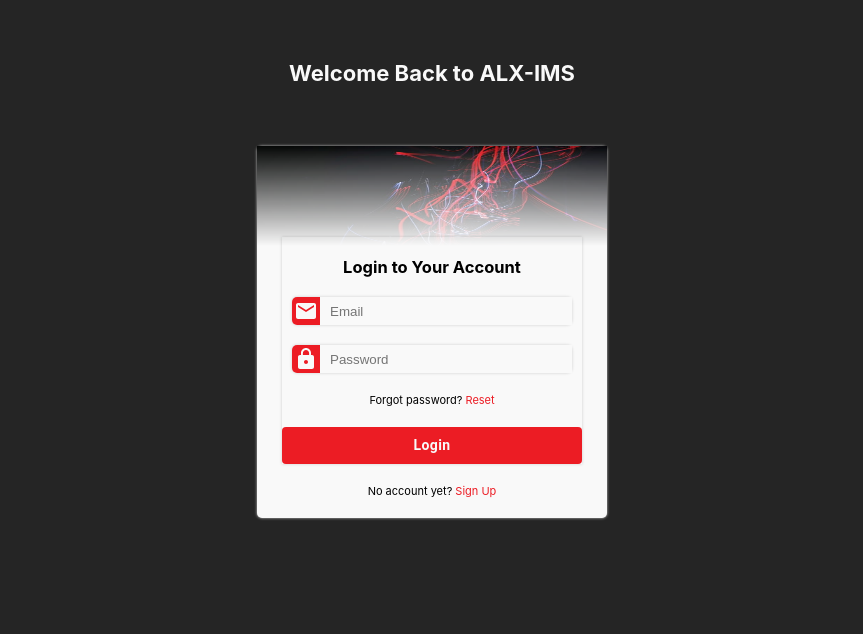
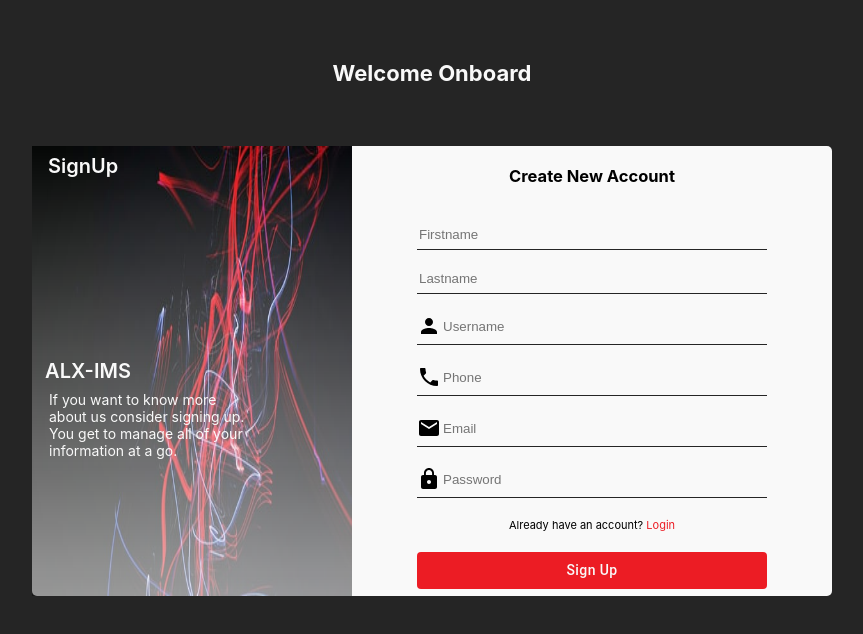
Before and after one commit to Arrotech/ALX-IMS-UI, a React (Create React App) app: page /sign-up in a window 1280 px wide. Shown: the top 634 px of the page, without its empty margins (208-1071 px from the left). Built offline with nearby package versions, Linux system fonts and the light colour scheme.

Commit message:
Feature (Create Account UI)
What does this pr do?

Have a new user able to create a new account.

Any screenshots?

Any related pivotal stories?

[Starts #175201957]

```diff
--- a/src/App.js
+++ b/src/App.js
@@ -1,11 +1,19 @@
 import React from 'react';
 import './App.css';
 import Login from './pages/Login'
+import SignUp from './pages/SignUp'
+import { BrowserRouter as Router, Swith, Route } from 'react-router-dom';
 
 function App() {
   return (
     <div className="app">
-      <Login/>
+      <Router>
+        <switch>
+          <Route path="/login"><Login /></Route>
+          <Route path="/sign-up"><SignUp /></Route>
+        </switch>
+      </Router>
+
     </div>
   );
 }
--- a/src/assets/css/Login.css
+++ b/src/assets/css/Login.css
@@ -30,9 +30,9 @@
     flex-direction: column;
     margin: 0 auto;
     width: 300px;
-    -moz-box-shadow: 0 0 3px #ccc;
-    -webkit-box-shadow: 0 0 3px #ccc;
-    box-shadow: 0 0 3px #ccc;
+    -moz-box-shadow: 0 0 8px #ccc;
+    -webkit-box-shadow: 0 0 8px #ccc;
+    box-shadow: 0 0 8px #ccc;
     margin-top: -12px;
 
 }
@@ -91,8 +91,8 @@
 
 .login__icon{
     padding: 2px;
-    background-color: #ec1c24;
-    color: #f9f9f9;
+    /* background-color: #000000;
+    color: #ec1c24; */
     border-top-left-radius: 5px;
     border-bottom-left-radius: 5px;
 }
@@ -106,6 +106,11 @@
     color: #ec1c24;
     cursor: pointer;
 }
+
+.login__link{
+    text-decoration: none;
+    color: #ec1c24;
+  }
 
 .login__btn{
     text-transform: inherit !important;
--- /dev/null
+++ b/src/assets/css/SignUp.css
@@ -0,0 +1,128 @@
+.signup{
+    font-size: 11px;
+}
+.signup>h1{
+    text-align: center;
+    color: #f9f9f9;
+    margin-top: 60px;
+}
+.signup__container{
+    display: flex;
+    margin: 0 auto;
+    background-color: #f9f9f9;
+    width: 800px;
+    height: 450px;
+    margin-top: 60px;
+    border-radius: 5px;
+}
+
+.signup__left{
+    flex: 0.4;
+    position: relative;
+}
+
+.signup__left>img{
+    height: 100%;
+    width: 100%;
+    mask-image: linear-gradient(to bottom, rgba(0,0,0,1), rgba(0,0,0,0.4));
+}
+
+.signup__topLeft {
+    position: absolute;
+    top: 8px;
+    left: 16px;
+    color: #f9f9f9;
+    font-size: 20px;
+    font-weight: 600;
+
+  }
+
+  .signup__link{
+    text-decoration: none;
+    color: #f9f9f9;
+  }
+
+  .signup__loginlink{
+    text-decoration: none;
+    color: #ec1c24;
+  }
+
+.signup__centered {
+    position: absolute;
+    top: 50%;
+    left: 56px;
+    transform: translate(-50%, -50%);
+    color: #f9f9f9;
+    font-size: 20px;
+    font-weight: 600;
+}
+
+.signup__centeredParagraph {
+    position: absolute;
+    top: 62%;
+    left: 118px;
+    transform: translate(-50%, -50%);
+    color: #f9f9f9;
+    font-size: 14px;
+}
+
+.signup__right{
+    flex: 0.6;
+}
+
+.signup__right>h2{
+    text-align: center;
+    margin-top: 20px;
+}
+
+.signup__card{
+    display: flex;
+    flex-direction: column;
+    margin: 0 auto;
+    width: 350px;
+}
+
+input{
+    width: 100%;
+    border: none;
+    background-color: #f9f9f9;
+}
+
+.signup__firstname{
+    margin-top: 40px;
+}
+
+.signup__firstname, .signup__lastname,
+.signup__username,
+.signup__phone,
+.signup__email,
+.signup__password{
+    display: flex;
+    margin-bottom: 20px;
+    border-bottom: 1px solid #252525;
+    padding-bottom: 6px;
+}
+
+input:focus{
+    outline: none;
+}
+
+.signup__account>p{
+    text-align: center;
+}
+
+.signup__account p span{
+    color: #ec1c24;
+    text-decoration: none;
+}
+
+.signup__btn{
+    margin-top: 20px !important;
+    background-color: #ec1c24 !important;
+    color: #f9f9f9 !important;
+    text-transform: inherit !important;
+}
+
+.signup__btn:hover{
+    mask-image: linear-gradient(to right, rgba(0,0,0,0.7), rgba(0,0,0,0.6));
+}
--- a/src/pages/Login.js
+++ b/src/pages/Login.js
@@ -4,6 +4,7 @@ import Logo from '../assets/img/logo.jpeg'
 import Button from '@material-ui/core/Button'
 import EmailIcon from '@material-ui/icons/Email';
 import LockIcon from '@material-ui/icons/Lock';
+import {Link} from 'react-router-dom';
 
 function Login() {
     return (
@@ -24,12 +25,12 @@ function Login() {
                         <input type="password" placeholder="Password" />
                     </div>
                     <div className="login__reset">
-                        <p>Forgot password? <span>Reset</span></p>
+                        <p>Forgot password? <span><Link className="login__link" to="/reset">Reset</Link></span></p>
                     </div>
                     <Button className="login__btn">Login</Button>
                 </div>
                 <div className="login__containerContent">
-                    <p>No account yet? <span>Sign Up</span></p>
+                    <p>No account yet? <span><Link className="login__link" to="/sign-up">Sign Up</Link></span></p>
                 </div>
             </div>
         </div>
--- /dev/null
+++ b/src/pages/SignUp.js
@@ -0,0 +1,61 @@
+import React from 'react'
+import '../assets/css/SignUp.css'
+import Logo from '../assets/img/logo.jpeg'
+import Button from '@material-ui/core/Button'
+import EmailIcon from '@material-ui/icons/Email';
+import LockIcon from '@material-ui/icons/Lock';
+import PhoneIcon from '@material-ui/icons/Phone';
+import PersonIcon from '@material-ui/icons/Person';
+import {Link} from 'react-router-dom';
+
+function SignUp() {
+    return (
+        <div className="signup">
+            <h1>Welcome Onboard</h1>
+            <div className="signup__container">
+                <div className="signup__left">
+                    <img src={Logo} alt="Signup Banner" />
+                    <div className="signup__topLeft"><Link className="signup__link" to="/sign-up">SignUp</Link></div>
+                    <div className="signup__centered">ALX-IMS</div>
+                    <div className="signup__centeredParagraph">
+                        <p>If you want to know more about us consider signing up.</p>
+                        <p>You get to manage all of your information at a go.</p>
+                        </div>
+                </div>
+                <div className="signup__right">
+                    <h2>Create New Account</h2>
+                    <div className="signup__card">
+                        <div className="signup__firstname">
+                            <input type="text" placeholder="Firstname" />
+                        </div>
+                        <div className="signup__lastname">
+                            <input type="text" placeholder="Lastname" />
+                        </div>
+                        <div className="signup__username">
+                            <PersonIcon />
+                            <input type="text" placeholder="Username" />
+                        </div>
+                        <div className="signup__phone">
+                            <PhoneIcon />
+                            <input type="text" placeholder="Phone" />
+                        </div>
+                        <div className="signup__email">
+                            <EmailIcon />
+                            <input type="text" placeholder="Email" />
+                        </div>
+                        <div className="signup__password">
+                            <LockIcon />
+                            <input type="password" placeholder="Password" />
+                        </div>
+                        <div className="signup__account">
+                            <p>Already have an account? <span><Link className="signup__loginlink" to="/login">Login</Link></span></p>
+                        </div>
+                        <Button className="signup__btn">Sign Up</Button>
+                    </div>
+                </div>
+            </div>
+        </div>
+    )
+}
+
+export default SignUp
```
